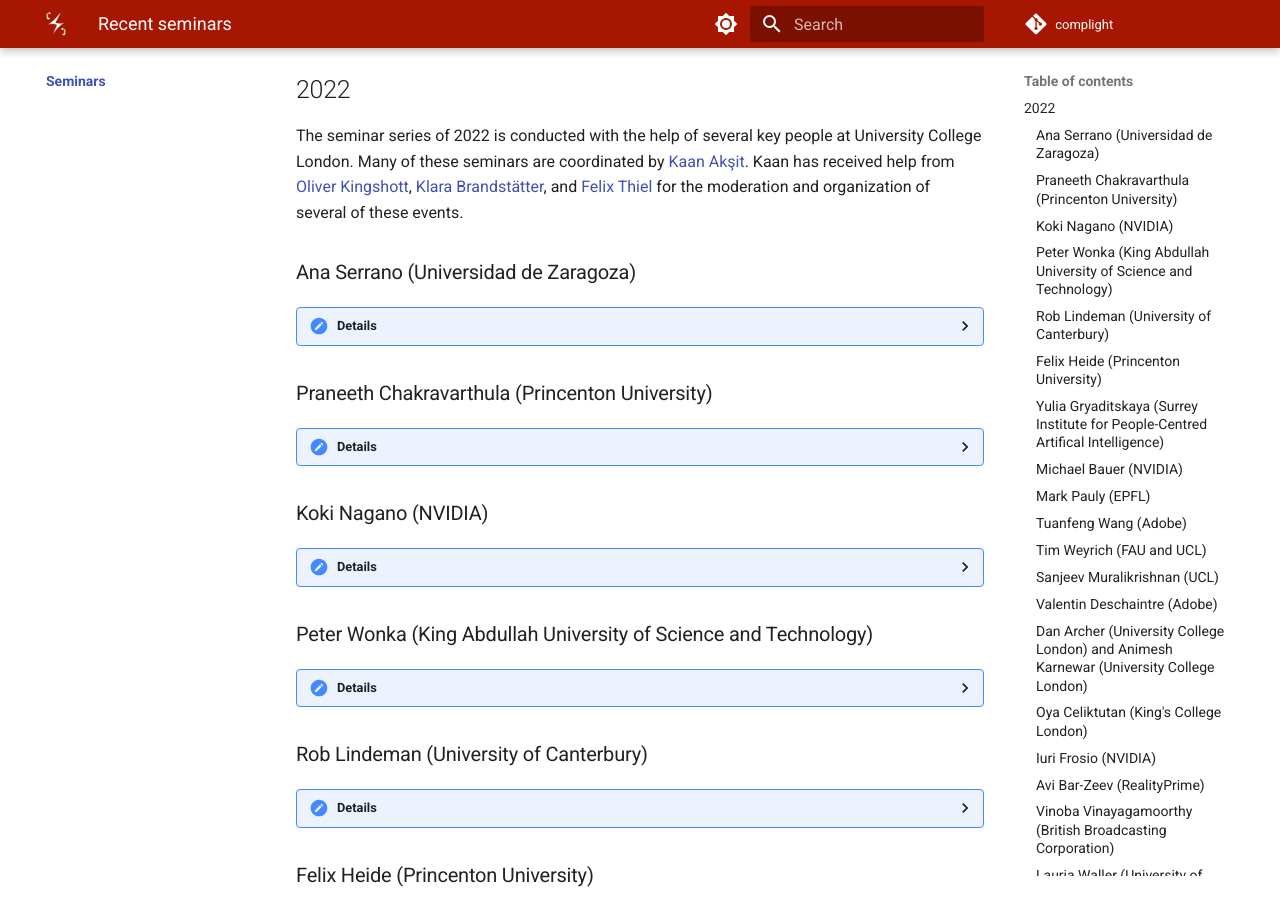
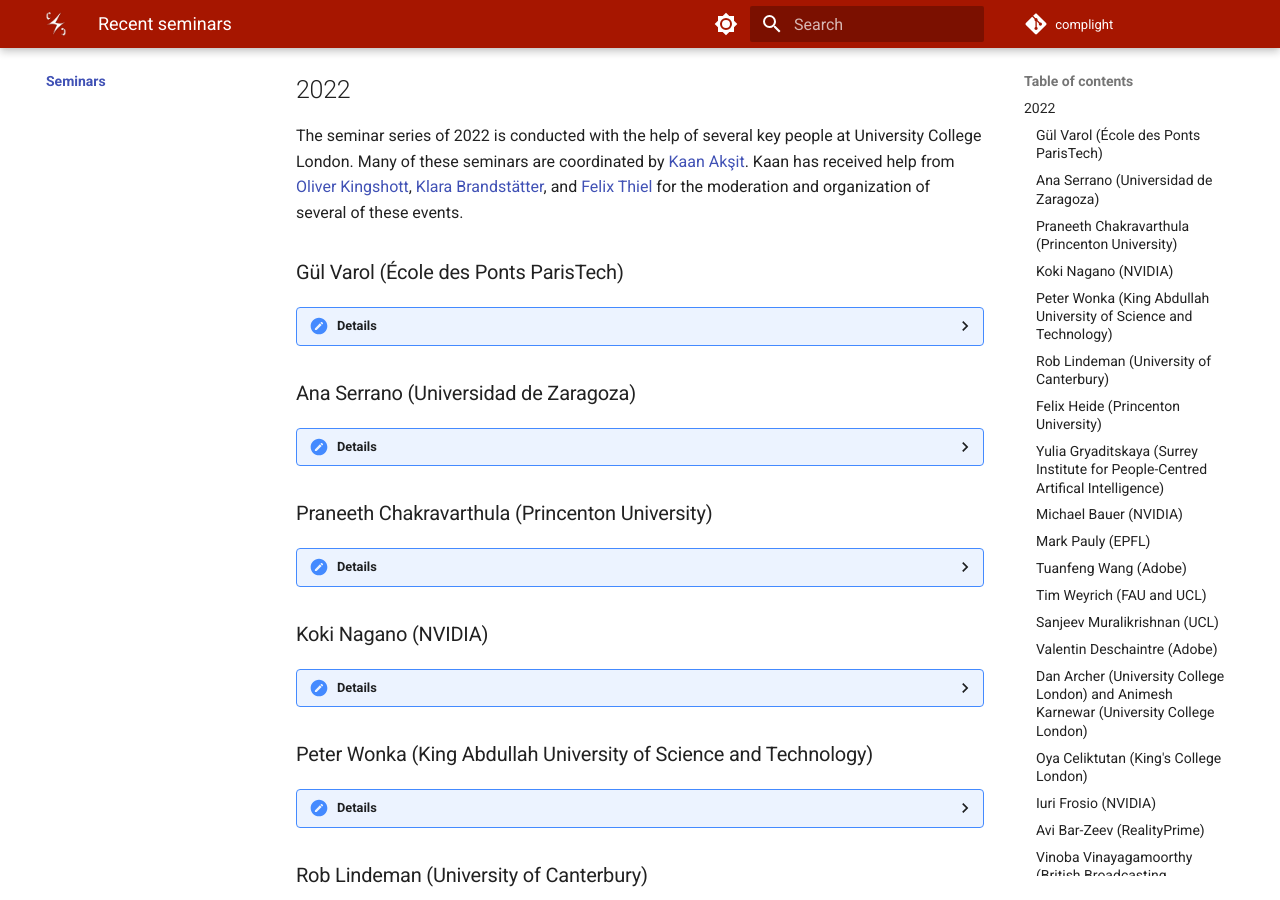
Before and after one commit to complight/complight.github.io, an MkDocs documentation site: the page built from docs/seminars/index.md, in a window 1280 px wide and 900 px high, scrolled down 443 px. Built offline with MkDocs 1.6.1 and Material for MkDocs 9.7.7, drawn with Linux system fonts in a browser that asks for light colours.

Commit message:
Updating seminars page.

```diff
--- a/docs/seminars/index.md
+++ b/docs/seminars/index.md
@@ -10,6 +10,18 @@ Overall, seminars are a blend of internal and external presenters.
 The seminar series of 2022 is conducted with the help of several key people at University College London.
 Many of these seminars are coordinated by [Kaan Akşit](https://kaanaksit.com).
 Kaan has received help from [Oliver Kingshott](http://oliver.kingshott.com/), [Klara Brandstätter](https://www.linkedin.com/in/klara-brandst%C3%A4tter-79b72820b?lipi=urn%3Ali%3Apage%3Ad_flagship3_profile_view_base_contact_details%3BxbCdu1E4RmWqTPAsdCipMw%3D%3D), and [Felix Thiel](https://www.linkedin.com/in/felix-thiel-97a22215a?lipi=urn%3Ali%3Apage%3Ad_flagship3_profile_view_base_contact_details%3BGgHpsDNOTWeGPFWcUC5M6A%3D%3D) for the moderation and organization of several of these events.
+
+
+### Gül Varol (École des Ponts ParisTech)
+??? Details
+    **Date:**
+    16th November 2022
+
+    **Presenter:** Gül Varol, Assistant Professor at École des Ponts ParisTech
+
+    **Title:** Controllable 3D human motion synthesis
+
+    **Watch:** [Recording (Password protected)](https://liveuclac-my.sharepoint.com/:v:/g/personal/ucackak_ucl_ac_uk/Efqh84EFAwhFt1t9_3g2U1wB3FQ65gN5f25A9J_ole8kLg?e=rdNQ6n)
 
 
 ### Ana Serrano (Universidad de Zaragoza)
```
